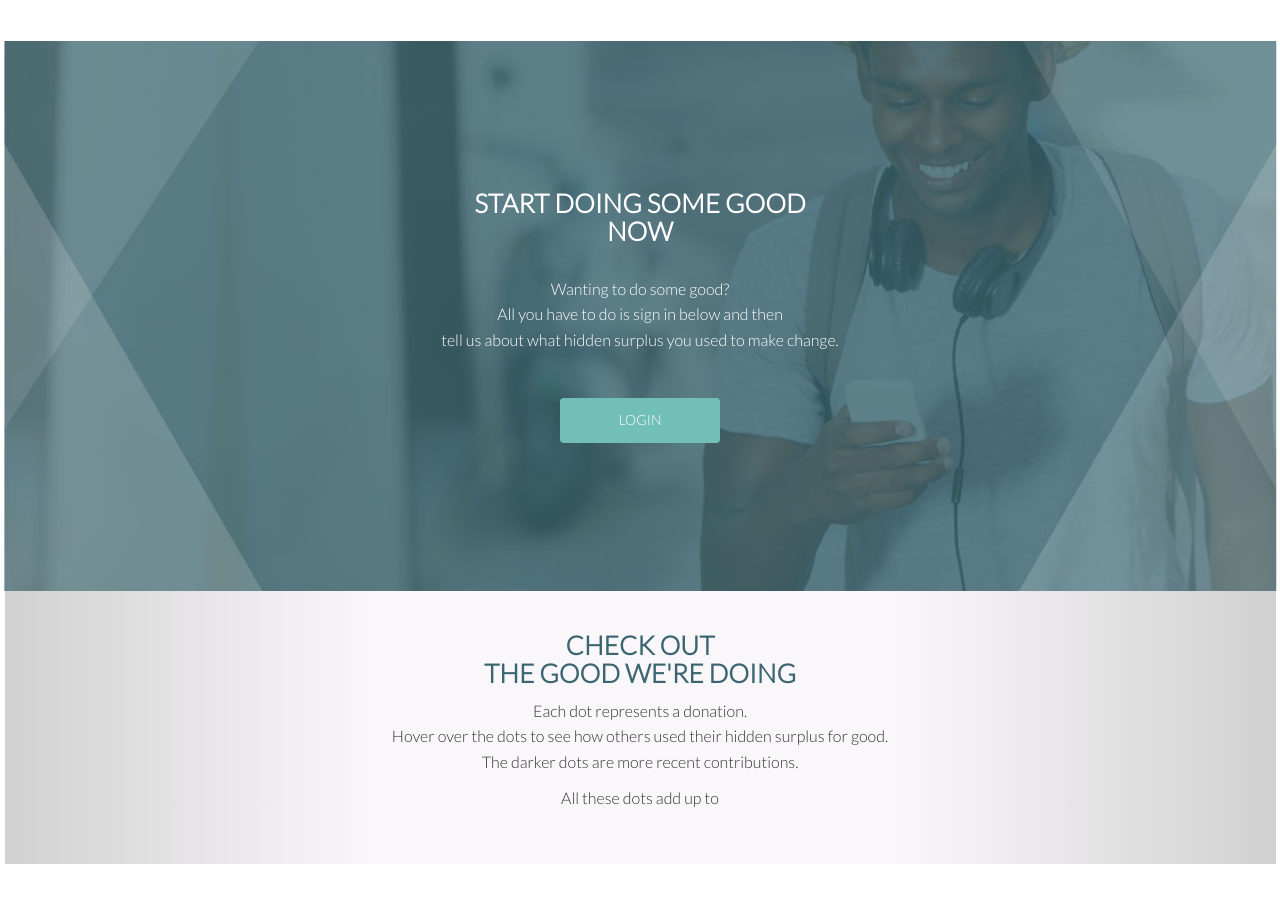
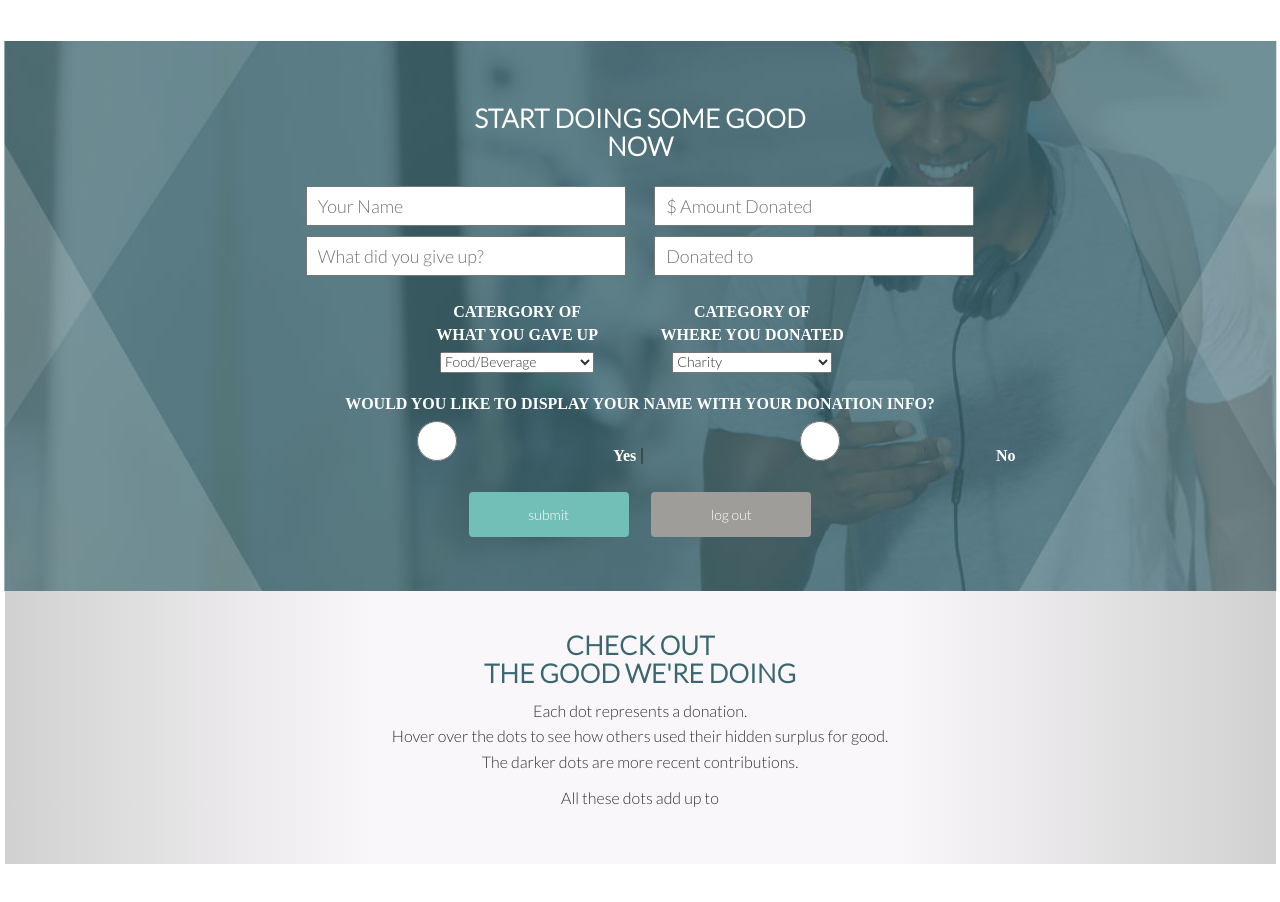
Before and after one commit to kfurness-tiy/hidden_surplus_js, a website built with webpack: page src/index.html in a window 1280 px wide. Shown: the part 975-1877 px from the top of the page. Built offline with nearby package versions, Linux system fonts and the light colour scheme; no server answers; a web font is replaced by a local one.

Commit message:
Style form as per design

```diff
--- a/src/app/firebase_auth.js
+++ b/src/app/firebase_auth.js
@@ -17,8 +17,8 @@ var config = {
 ///////////////// Authentication /////////////////////
 
 $(document).ready(function (){
-  $("#form").hide();     // CHANGE
-  $("#logIn").show();    // CHANGE
+  $("#form").show();     // CHANGE
+  $("#logIn").hide();    // CHANGE
   $("#signOutNav").hide();
   $("#signOutMsg").hide();
   $("#formSubmitMsg").hide();
--- a/src/app/styles/main.sass
+++ b/src/app/styles/main.sass
@@ -5,6 +5,7 @@ $darkSlateTurq: rgb(59,102,112)
 $brightTurq: rgb(80,163,153)
 $ltSlateGray: rgb(111,144,151)
 $gray: rgb(158,157,154)
+$medGray: #737372
 $lato: 'Lato', sans-serif
 $mai: 'Maitree', serif
 
@@ -152,13 +153,23 @@ header
     margin: auto
   label
     color: white
+    font-size: 16px
     font-family: $mai
+  input
+    height: 40px
+    margin: 5px 1vw
+    width: 25vw
+    font-size: 18px
+    padding: 10px
   button
     margin: 10px
   .signOut
     background-color: $gray
   .signOut:hover
-    background-color: #737372
+    background-color: $medGray
+  .dropdown
+    display: inline-block
+    margin: 20px 30px
 
 .inline
   display: inline-block
--- a/src/index.html
+++ b/src/index.html
@@ -76,19 +76,19 @@
           <h3 class="title">START DOING SOME GOOD <br/> NOW</h3>
           <h2 id="welcomeUser"></h2>
           <form id="doGoodForm">
-            <div class="row">
-              <input type="text" id="name" class="col-sm-3 col-sm-offset-3" placeholder="Your Name" />
-              <input type="text" id="amount" class="col-sm-3" placeholder="$ Amount Donated" />
+            <div class="block-center">
+              <input type="text" id="name" placeholder="Your Name" />
+              <input type="text" id="amount"  placeholder="$ Amount Donated" />
             </div>
-            <div class="row">
-                <input type="text" id="gaveUp" class="col-sm-3 col-sm-offset-3" placeholder="What did you give up?" />
-                <input type="text" id="donateTo" class="col-sm-3" placeholder="Donated to" />
+            <div class="block-center">
+                <input type="text" id="gaveUp"  placeholder="What did you give up?" />
+                <input type="text" id="donateTo"  placeholder="Donated to" />
             </div>
 
-          <div class="row">
-            <div class="col-sm-3">
+          <div>
+            <div class="dropdown">
               <div>
-                <label htmlfor="gaveUpCategory">CATERGORY OF WHAT YOU GAVE UP</label>
+                <label htmlfor="gaveUpCategory">CATERGORY OF <br/> WHAT YOU GAVE UP</label>
               </div>
               <div>
                   <select name="selectWhat" id="selectWhat">
@@ -102,9 +102,9 @@
               </div>
             </div>
 
-            <div class="col-sm-3">
+            <div class="dropdown">
               <div>
-                <label htmlfor="typeDonateTo">CATEGORY OF WHERE YOU DONATED
+                <label htmlfor="typeDonateTo">CATEGORY OF <br/> WHERE YOU DONATED
                 </label>
               </div>
               <div>
```
Also changed, not shown: dist/app/img/logo_no_words.png (added).
